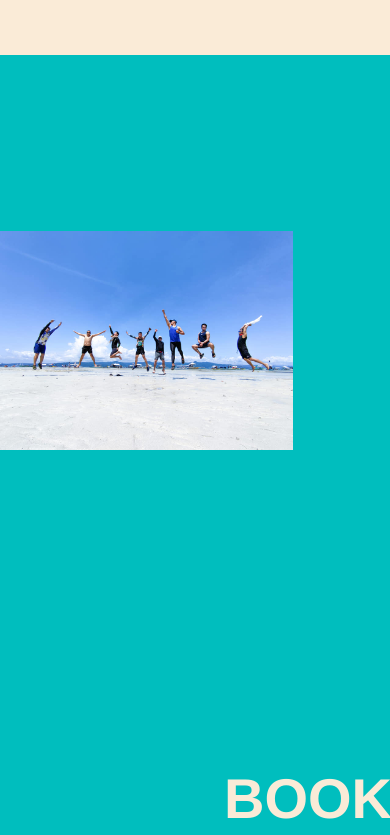
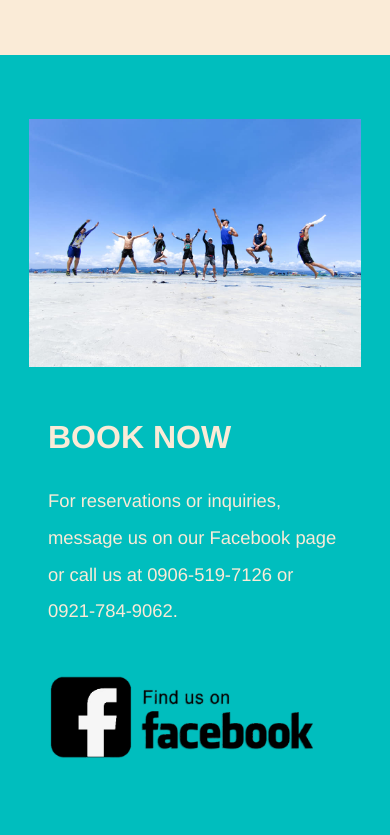
Before and after one commit to giantcarlos/villa-noe, a React (Vite) app: page / in a window 390 px wide. Shown: the part 3449-4284 px from the top of the page. Built offline with nearby package versions, Linux system fonts and the light colour scheme.

Commit message:
add responsize css for contact

```diff
--- a/src/App.css
+++ b/src/App.css
@@ -334,10 +334,10 @@ button {
 .facebook-image {
   grid-column: 1;
   grid-row: 1;
-  width: 33%;
   margin-top: 29rem;
   margin-bottom: 8rem;
   margin-left: 13rem;
+  display:flex;
 }
 
 @media only screen and (max-width: 1350px) {
@@ -376,6 +376,10 @@ button {
     margin-top: 10rem;
     margin-left: 5rem;
   }
+  .small-font-5 {
+    margin-top: 11.5rem;
+    margin-left: 7rem;
+  }
   .large-font {
     font-size: 4.5rem;
     margin-top: 9rem;
@@ -395,6 +399,11 @@ button {
     margin-top: 13rem;
     margin-left: 5rem;
     margin-right: 8rem;
+  }
+  .paragraph-4 {
+    margin-top: 17.5rem;
+    margin-left: 7rem;
+    margin-right: 6rem;
   }
   .bullets {
     font-size: 1.5rem;
@@ -417,6 +426,10 @@ button {
   .button-4 {
     margin-top: 32rem;
     margin-left: 5rem;
+  }
+  .facebook-image {
+    margin-top: 26rem;
+    margin-left: 6rem;
   }
 }
 
@@ -465,6 +478,10 @@ button {
     margin-top: 8rem;
     margin-left: 4rem;
   }
+  .small-font-5 {
+    margin-top: 9.5rem;
+    margin-left: 5rem;
+  }
   .large-font {
     font-size: 4rem;
     margin-top: 7rem;
@@ -484,6 +501,11 @@ button {
     margin-top: 11rem;
     margin-left: 4rem;
     margin-right: 3rem;
+  }
+  .paragraph-4 {
+    margin-top: 16rem;
+    margin-left: 5rem;
+    margin-right: 4rem;
   }
   .bullets {
     font-size: 1.5rem;
@@ -505,6 +527,10 @@ button {
   }
   .button-4 {
     margin-top: 31rem;
+    margin-left: 4rem;
+  }
+  .facebook-image {
+    margin-top: 25rem;
     margin-left: 4rem;
   }
 }
@@ -571,6 +597,13 @@ button {
     margin-left: auto;
     margin-right: auto;
   }
+  .contact-image {
+    width: 85%;
+    margin-top: 4rem;
+    margin-bottom: 0rem;
+    margin-left: auto;
+    margin-right: auto;
+  }
   .small-font {
     text-align: left;
     font-size: 1rem;
@@ -594,6 +627,12 @@ button {
   .small-font-4 {
     text-align: left;
     font-size: 1rem;
+    margin-top: 3rem;
+    margin-left: 3rem;
+  }
+  .small-font-5 {
+    text-align: left;
+    font-size: 2rem;
     margin-top: 3rem;
     margin-left: 3rem;
   }
@@ -631,6 +670,15 @@ button {
     margin-left: 3rem;
     margin-right: 3rem;
   }
+  .paragraph-4 {
+    grid-column: 1;
+    grid-row: 1;
+    text-align: left;
+    line-height: 2;
+    margin-top: 1.5rem;
+    margin-left: 3rem;
+    margin-right: 3rem;
+  }
   .bullets {
     font-size: 1.5rem;
     margin-top: 2rem;
@@ -660,4 +708,9 @@ button {
     margin-bottom: 2.5rem;
     margin-left: 3rem;
   }
+  .facebook-image {
+    margin-top: 2rem;
+    margin-left: 2rem;
+    margin-bottom: 4rem;
+  }
 }
--- a/src/Components/Contact.jsx
+++ b/src/Components/Contact.jsx
@@ -8,7 +8,7 @@ function Contact() {
               <motion.img className="contact-image" initial={{ opacity: 0, y: 45 }} whileInView={{ opacity: 1, y: 0 }} transition={{ duration: 1.125 }} viewport={{ margin: "-200px", once: true }} alt="Cottages at Villa Noe." src="jump.jpg" />
               <motion.h2 className="small-font-5" initial={{ opacity: 0, y: 65 }} whileInView={{ opacity: 1, y: 0 }} transition={{ duration: 1.125 }} viewport={{ margin: "-100px", once: true }} >BOOK NOW</motion.h2>
               <motion.p className="paragraph-4" initial={{ opacity: 0, y: 65 }} whileInView={{ opacity: 1, y: 0 }} transition={{ duration: 1.125 }} viewport={{ margin: "-100px", once: true }} >For reservations or inquiries, message us on our Facebook page or call us at 0906-519-7126 or 0921-784-9062.</motion.p>
-              <motion.img className="facebook-image" initial={{ opacity: 0, y: 45 }} whileInView={{ opacity: 1, y: 0 }} transition={{ duration: .8 }} viewport={{ margin: "-50px", once: true }} alt="Find us on facebook banner image." src="facebook.png" />
+              <motion.a href="https://www.facebook.com/VillaNoeBeach/" target="_blank" className="facebook-image" initial={{ opacity: 0, y: 45 }} whileInView={{ opacity: 1, y: 0 }} transition={{ duration: .8 }} viewport={{ margin: "-50px", once: true }}><img src="facebook.png" alt="Find us on facebook banner image." width="300" /></motion.a>
         </div>
     </section>
   )
```
